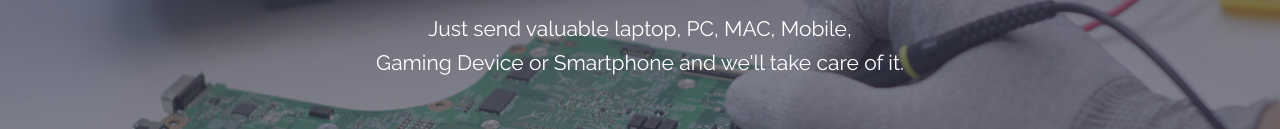
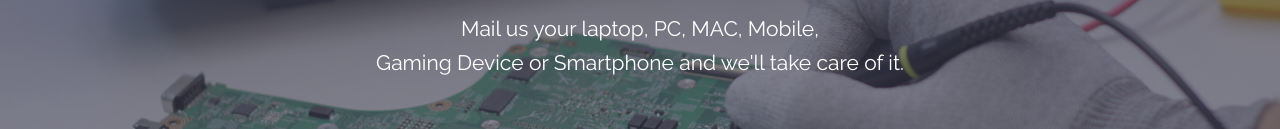
Before and after one commit to montgomerykern/mbrepairx, a plain HTML site: page index.html in a window 1280 px wide. Shown: the part 507-636 px from the top of the page. Drawn offline with Linux system fonts and the light colour scheme; some packages are replaced by stand-ins of ours.

Commit message:
modified for autodeployment test

```diff
--- a/index.html
+++ b/index.html
@@ -80,7 +80,7 @@
                     <div class="theme-back"></div>
                     <div class="pos-center text-center col-12 text-white">
                         <div class="banner-title res-text-xxl">Reliable Quick Fix</div>
-                        <div class="banner-subtitle res-text-md">Just send valuable laptop, PC, MAC, Mobile,<br>Gaming
+                        <div class="banner-subtitle res-text-md">Mail us your laptop, PC, MAC, Mobile,<br>Gaming
                             Device or Smartphone and we'll take care of it.</div>
                     </div>
                 </div>
```
